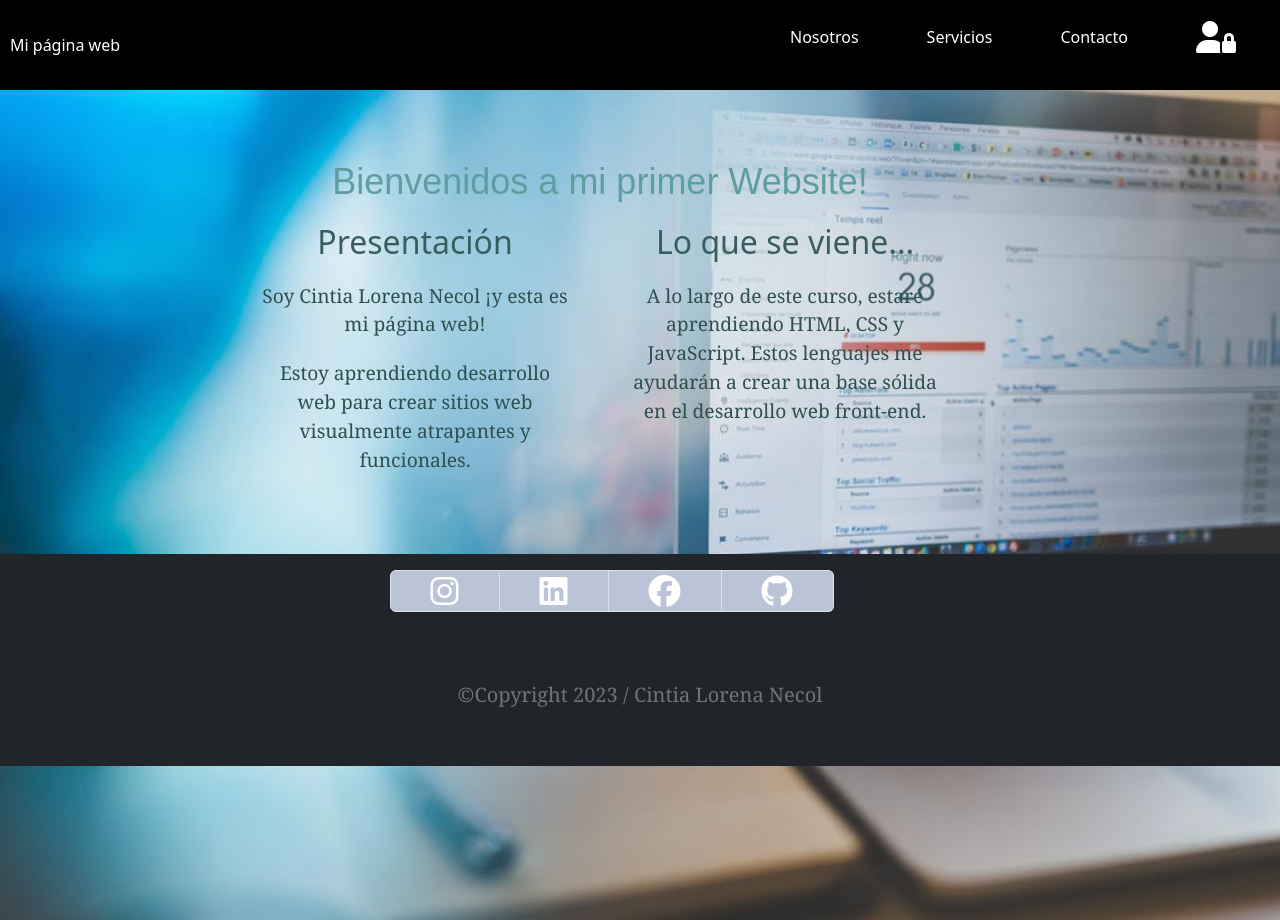
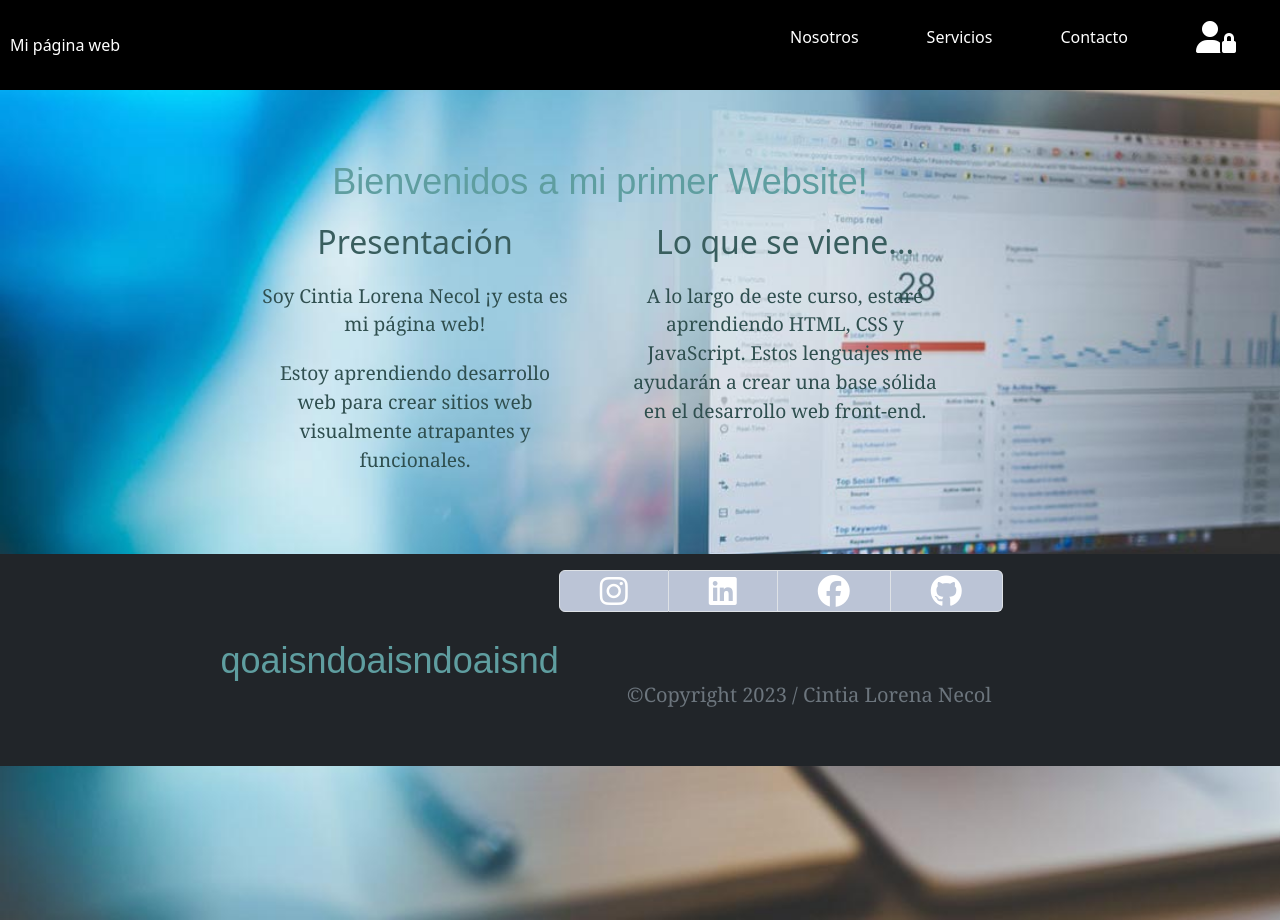
Before and after one commit to ricardocasamayor/Mi-web, a plain HTML site: page index.html in a window 1280 px wide. Drawn offline with nearby package versions, Linux system fonts and the light colour scheme.

Commit message:
Update index.html

```diff
--- a/index.html
+++ b/index.html
@@ -62,6 +62,7 @@
   </header>
    <!--footer-->
   <footer  class="navbar container-fluid d-flex justify-content-center pt-3 bg-dark">
+    <h1>qoaisndoaisndoaisnd</h1>
     <div>
       <ul class="list-group list-group-horizontal">
         <li class="list-group-item"><a href="https://instagram.com/cintia_lorena22/" target="_blank"><i class="fa-brands fa-instagram fa-2xl"></i></a></li>
```
